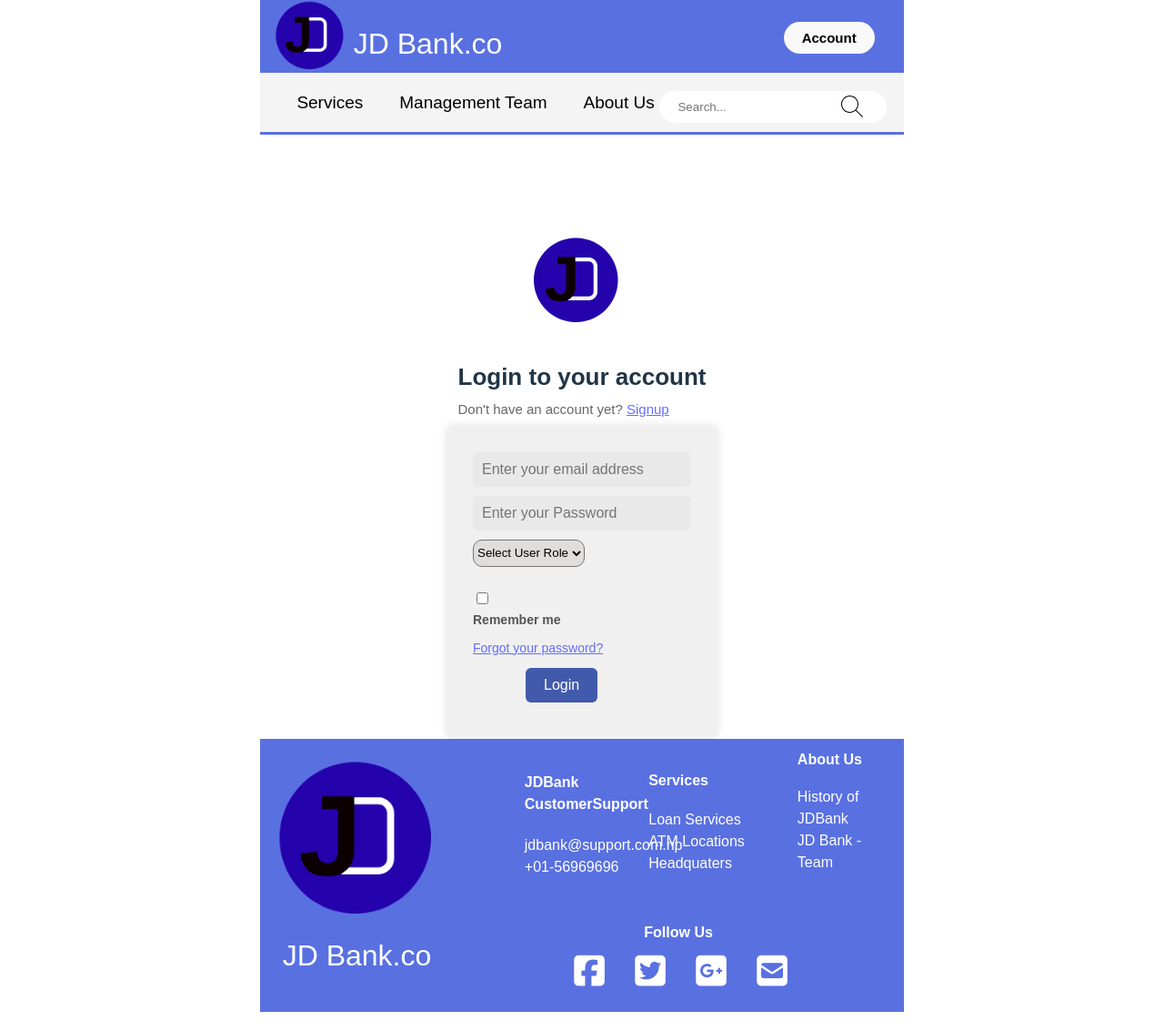
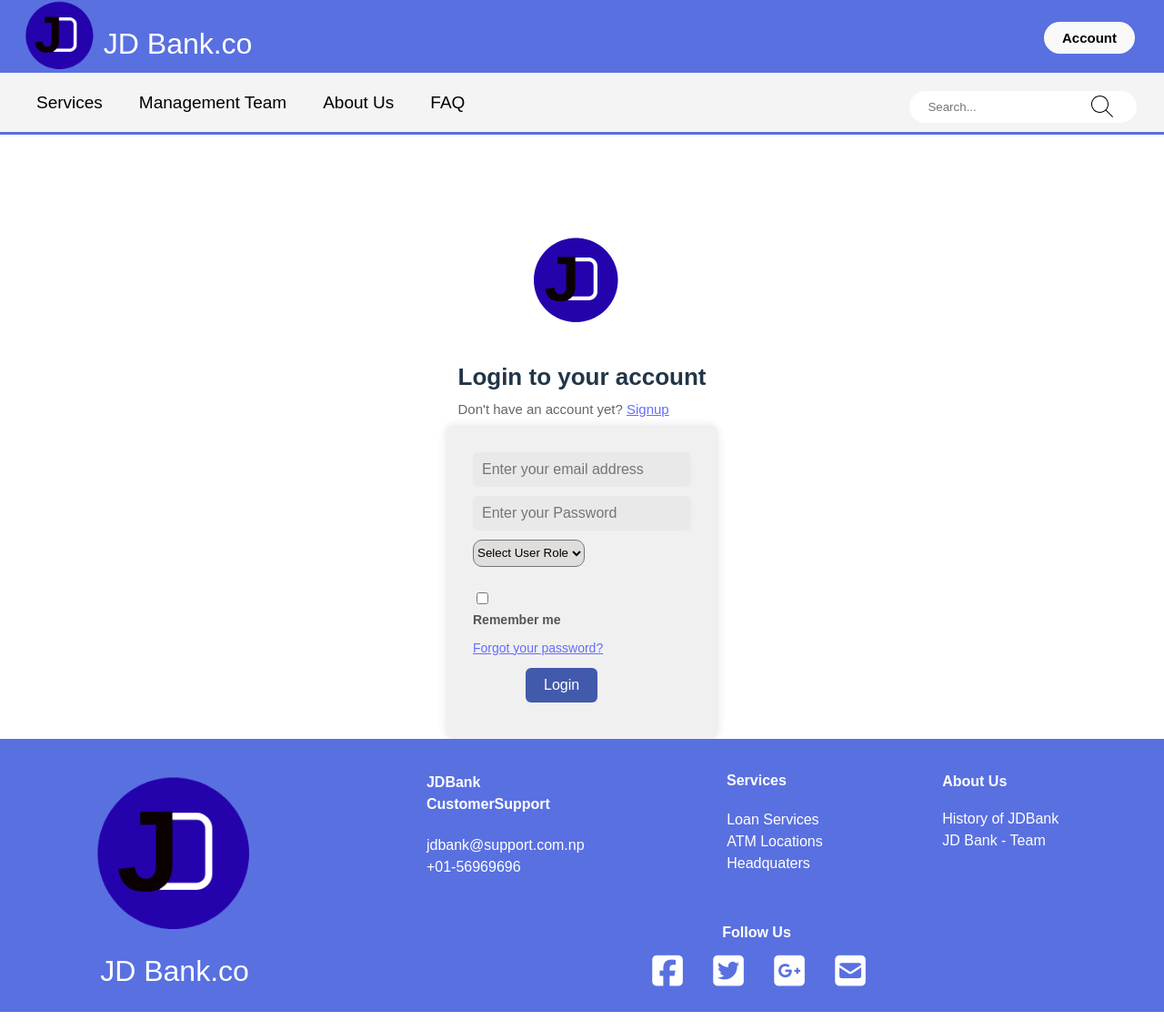
Before and after one commit to sarthakshrestha/JDBankProject, a React (Vite) app: page /LoginDefault in a window 1280 px wide. Shown: the whole page at 91% size. Built offline with nearby package versions, Linux system fonts and the light colour scheme.

Commit message:
100vw on Footer & Header

```diff
--- a/src/Footer/Footer.css
+++ b/src/Footer/Footer.css
@@ -6,7 +6,7 @@
   position: relative;
   display: flex;
 
-  width: 100%;
+  width: 100vw;
   height: 300px;
 
   background-color: #5970e1;
--- a/src/Header/Header.css
+++ b/src/Header/Header.css
@@ -5,7 +5,7 @@
 .header {
   position: relative;
   display: block;
-  width: 100%;
+  width: 100vw;
   height: 160px;
   top: -100px;
 }
```
